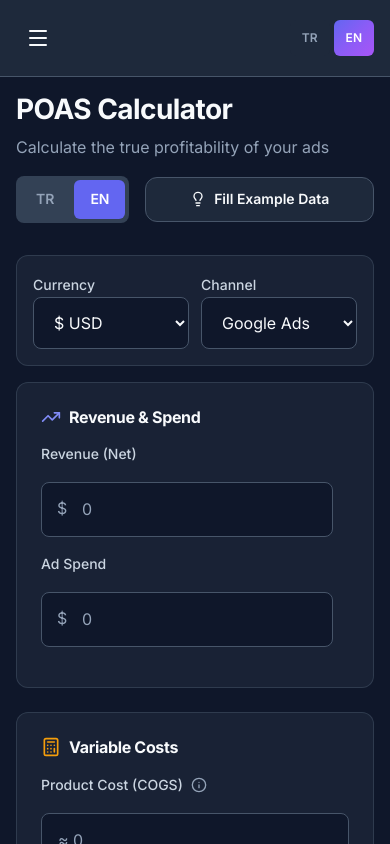
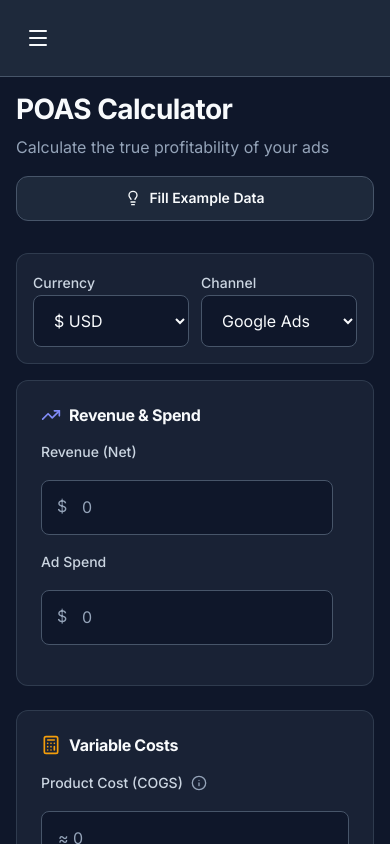
Before and after one commit to ulusalcagdass/poas-hesaplayici, a Next.js app: page /calculator in a window 390 px wide. Shown: the top 844 px of the page. Built offline with nearby package versions, Linux system fonts and the light colour scheme.

Commit message:
fix: Remove duplicate TR/EN toggles from mobile views - Navbar menu, Calculator header, MobileMenu overlay

```diff
--- a/src/app/(dashboard)/hesaplayici/page.tsx
+++ b/src/app/(dashboard)/hesaplayici/page.tsx
@@ -396,56 +396,7 @@ export default function HesaplayiciPage() {
                         {labels.pageSubtitle}
                     </p>
                 </div>
-                <div style={{ display: 'flex', alignItems: 'center', gap: '1rem' }}>
-                    {/* Language Toggle - same style as landing page */}
-                    <div
-                        style={{
-                            display: 'flex',
-                            background: 'var(--color-bg-tertiary)',
-                            borderRadius: 'var(--radius-md)',
-                            padding: '0.25rem',
-                            gap: '0.25rem',
-                        }}
-                    >
-                        <button
-                            onClick={() => {
-                                setLanguage('tr');
-                                if (pathname === '/calculator') router.push('/hesaplayici');
-                            }}
-                            style={{
-                                padding: '0.5rem 1rem',
-                                borderRadius: 'var(--radius-sm)',
-                                border: 'none',
-                                cursor: 'pointer',
-                                fontSize: '0.875rem',
-                                fontWeight: 600,
-                                transition: 'all 0.2s ease',
-                                background: language === 'tr' ? 'var(--color-primary)' : 'transparent',
-                                color: language === 'tr' ? 'white' : 'var(--color-text-muted)',
-                            }}
-                        >
-                            TR
-                        </button>
-                        <button
-                            onClick={() => {
-                                setLanguage('en');
-                                if (pathname === '/hesaplayici') router.push('/calculator');
-                            }}
-                            style={{
-                                padding: '0.5rem 1rem',
-                                borderRadius: 'var(--radius-sm)',
-                                border: 'none',
-                                cursor: 'pointer',
-                                fontSize: '0.875rem',
-                                fontWeight: 600,
-                                transition: 'all 0.2s ease',
-                                background: language === 'en' ? 'var(--color-primary)' : 'transparent',
-                                color: language === 'en' ? 'white' : 'var(--color-text-muted)',
-                            }}
-                        >
-                            EN
-                        </button>
-                    </div>
+                <div style={{ display: 'flex', alignItems: 'center', gap: '1rem', justifyContent: 'center' }}>
                     <button
                         onClick={applyGoldenTestCase}
                         className="btn btn-secondary btn-sm"
--- a/src/components/dashboard/MobileMenu.tsx
+++ b/src/components/dashboard/MobileMenu.tsx
@@ -62,40 +62,6 @@ export default function MobileMenu() {
                 >
                     <Menu size={24} />
                 </button>
-
-                {/* Language Toggle in Header */}
-                <div style={{ display: 'flex', gap: '0.25rem' }}>
-                    <button
-                        onClick={() => setLanguage('tr')}
-                        style={{
-                            padding: '0.5rem 0.75rem',
-                            borderRadius: 'var(--radius-sm)',
-                            border: 'none',
-                            cursor: 'pointer',
-                            fontSize: '0.75rem',
-                            fontWeight: 600,
-                            background: language === 'tr' ? 'var(--gradient-primary)' : 'var(--color-surface)',
-                            color: language === 'tr' ? 'white' : 'var(--color-text-muted)',
-                        }}
-                    >
-                        TR
-                    </button>
-                    <button
-                        onClick={() => setLanguage('en')}
-                        style={{
-                            padding: '0.5rem 0.75rem',
-                            borderRadius: 'var(--radius-sm)',
-                            border: 'none',
-                            cursor: 'pointer',
-                            fontSize: '0.75rem',
-                            fontWeight: 600,
-                            background: language === 'en' ? 'var(--gradient-primary)' : 'var(--color-surface)',
-                            color: language === 'en' ? 'white' : 'var(--color-text-muted)',
-                        }}
-                    >
-                        EN
-                    </button>
-                </div>
             </header>
 
             {/* Full-screen Mobile Menu Overlay */}
@@ -203,50 +169,6 @@ export default function MobileMenu() {
                         </Link>
                     </nav>
 
-                    {/* Language Selector in Menu */}
-                    <div style={{ padding: '1rem', borderTop: '1px solid var(--color-border)', marginTop: '1rem' }}>
-                        <div style={{ display: 'flex', alignItems: 'center', gap: '0.5rem', marginBottom: '0.75rem' }}>
-                            <Globe size={16} style={{ color: 'var(--color-text-muted)' }} />
-                            <span style={{ fontSize: '0.75rem', color: 'var(--color-text-muted)', textTransform: 'uppercase', fontWeight: 600 }}>
-                                {language === 'tr' ? 'Dil' : 'Language'}
-                            </span>
-                        </div>
-                        <div style={{ display: 'flex', gap: '0.5rem' }}>
-                            <button
-                                onClick={() => setLanguage('tr')}
-                                style={{
-                                    flex: 1,
-                                    padding: '0.75rem',
-                                    borderRadius: 'var(--radius-sm)',
-                                    border: 'none',
-                                    cursor: 'pointer',
-                                    fontSize: '0.875rem',
-                                    fontWeight: 600,
-                                    background: language === 'tr' ? 'var(--gradient-primary)' : 'var(--color-surface)',
-                                    color: language === 'tr' ? 'white' : 'var(--color-text-muted)',
-                                }}
-                            >
-                                🇹🇷 Türkçe
-                            </button>
-                            <button
-                                onClick={() => setLanguage('en')}
-                                style={{
-                                    flex: 1,
-                                    padding: '0.75rem',
-                                    borderRadius: 'var(--radius-sm)',
-                                    border: 'none',
-                                    cursor: 'pointer',
-                                    fontSize: '0.875rem',
-                                    fontWeight: 600,
-                                    background: language === 'en' ? 'var(--gradient-primary)' : 'var(--color-surface)',
-                                    color: language === 'en' ? 'white' : 'var(--color-text-muted)',
-                                }}
-                            >
-                                🇬🇧 English
-                            </button>
-                        </div>
-                    </div>
-
                     {/* Footer */}
                     <p style={{
                         textAlign: 'center',
--- a/src/components/landing/Navbar.tsx
+++ b/src/components/landing/Navbar.tsx
@@ -290,7 +290,6 @@ export default function Navbar() {
 
                     {/* CTA Buttons */}
                     <div className="mobile-menu-cta">
-                        <LanguageSelector />
                         <Link
                             href={language === 'tr' ? '/hesaplayici' : '/calculator'}
                             onClick={closeMobileMenu}
```
